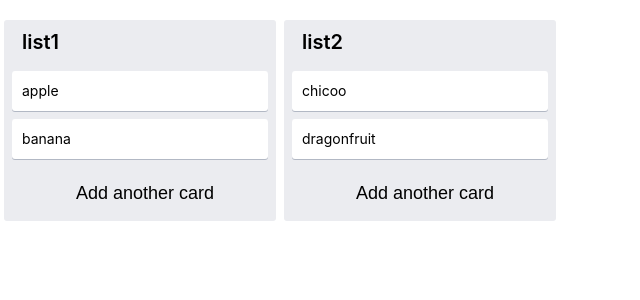
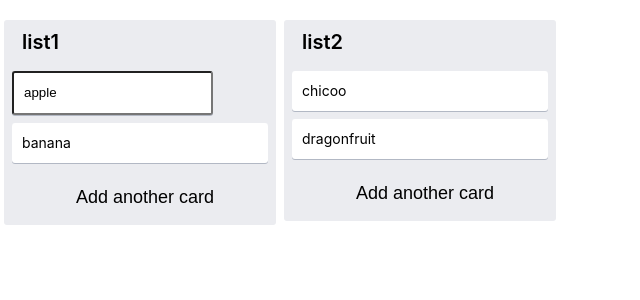
Before and after one commit to aayushah711/masai-module-4, a React (Create React App) app in the folder slate/: page / in a window 1280 px wide. Both pictures are taken after a click on the link "apple". Shown: the top 300 px of the page, without its empty margins (0-640 px from the left). Built offline with nearby package versions, Linux system fonts and the light colour scheme; the HTML template or start-up script is replaced by a standard one.

Commit message:
Added edit card function

```diff
--- a/slate/src/Components/Board.jsx
+++ b/slate/src/Components/Board.jsx
@@ -11,47 +11,77 @@ class Board extends React.Component {
 	}
 
 	updateData = (id, name) => {
-		const newData = this.state.data
+		const newData = this.state.data;
 
 		let obj = {
 			id: Date.now(),
-			name: name,
+			name: name
 		};
 		newData.map((item) => {
 			if (item.id === id) {
 				item.data.push(obj);
 			}
-		})
+		});
 
 		this.setState({
 			data: newData
-		})
-	}
+		});
+	};
 
 	updateListName = (id, name) => {
-		const newData = this.state.data
+		const newData = this.state.data;
 		newData.map((item) => {
-
 			if (item.id === id) {
 				item.name = name;
 				item.id = Date.now();
 			}
+		});
 
-		})
+		this.setState(
+			{
+				data: newData
+			},
+			() => console.log(this.state)
+		);
+	};
 
-		this.setState({
-			data: newData
-		}, () => console.log(this.state))
-	}
+	updateCardName = (listId, cardId, cardName) => {
+		const newData = this.state.data;
+		newData.map((list) => {
+			if (list.id === listId) {
+				list.data.map((card) => {
+					if (card.id === cardId) {
+						card.name = cardName;
+						card.id = Date.now();
+					}
+				});
+			}
+		});
 
+		this.setState(
+			{
+				data: newData
+			},
+			() => console.log(this.state)
+		);
+	};
 
 	render() {
 		const { data } = this.state;
 		return (
 			<div>
 				{data.map((list) => {
-					return <List key={list.id} id={list.id} name={list.name} data={list.data} updateData={this.updateData}
-					updateListName={this.updateListName} />;
+					return (
+						<List
+							key={list.id}
+							id={list.id}
+							name={list.name}
+							data={list.data}
+							updateData={this.updateData}
+							updateListName={this.updateListName}
+							updateCardName={this.updateCardName}
+						/>
+					);
 				})}
 			</div>
 		);
--- /dev/null
+++ b/slate/src/Components/Card.jsx
@@ -0,0 +1,96 @@
+import React, { Component } from 'react';
+import styled from 'styled-components';
+
+const ListCards = styled.div`
+	flex: 1 1 auto;
+	margin-bottom: 0;
+	overflow-y: auto;
+	overflow-x: hidden;
+	margin: 0 4px;
+	padding: 0 4px;
+	z-index: 1;
+	min-height: 0;
+`;
+
+const ListCard = styled.a`
+	background-color: #fff;
+	border-radius: 3px;
+	box-shadow: 0 1px 0 rgba(9, 30, 66, .25);
+	cursor: pointer;
+	display: block;
+	margin-bottom: 8px;
+	max-width: 300px;
+	min-height: 20px;
+	position: relative;
+	text-decoration: none;
+	z-index: 0;
+	padding: 10px;
+`;
+
+const RenameCard = styled.input`
+	background-color: #fff;
+	border-radius: 3px;
+	box-shadow: 0 1px 0 rgba(9, 30, 66, .25);
+	cursor: pointer;
+	display: block;
+	margin-bottom: 8px;
+	max-width: 300px;
+	min-height: 20px;
+	position: relative;
+	text-decoration: none;
+	z-index: 0;
+	padding: 10px;
+`;
+
+export default class Card extends Component {
+	constructor(props) {
+		super(props);
+		this.state = {
+			name: this.props.name,
+			renameCard: false,
+			renamedCard: this.props.name
+		};
+	}
+
+	handleChange = (e) => {
+		const { name, value } = e.target;
+		this.setState({
+			[name]: value
+		});
+	};
+
+	handleKeyDown = (e) => {
+		const { name, renamedCard } = this.state;
+		return e.key === 'Enter'
+			? this.props.updateCardName(this.props.listId, this.props.id, renamedCard)
+			: e.key === 'Escape' ? this.setState({ renameCard: false, renamedCard: name }) : null;
+	};
+
+	render() {
+		const { renameCard, renamedCard, name } = this.state;
+		const { handleChange, handleKeyDown } = this;
+		console.log(renameCard);
+		return (
+			<ListCards>
+				{renameCard ? (
+					<RenameCard
+						type="text"
+						name="renamedCard"
+						value={renamedCard}
+						onChange={handleChange}
+						onKeyDown={handleKeyDown}
+					/>
+				) : (
+					<ListCard
+						onClick={() => {
+							console.log('inside rename card');
+							this.setState({ renameCard: true }, () => console.log('renaming'));
+						}}
+					>
+						{name}
+					</ListCard>
+				)}
+			</ListCards>
+		);
+	}
+}
--- a/slate/src/Components/List.jsx
+++ b/slate/src/Components/List.jsx
@@ -1,5 +1,6 @@
 import React from 'react';
 import styled from 'styled-components';
+import Card from './Card';
 
 const ListWrapper = styled.div`
 	/* border: 1px solid black; */
@@ -123,8 +124,6 @@ const ListAnotherCard = styled.input`
 	padding: 10px;
 `;
 
-
-
 class List extends React.Component {
 	constructor(props) {
 		super(props);
@@ -134,9 +133,8 @@ class List extends React.Component {
 			newCard: false,
 			anotherCard: '',
 			renameList: false,
-			renamedList: this.props.name,
+			renamedList: this.props.name
 		};
-
 	}
 
 	addCard = () => {
@@ -151,37 +149,37 @@ class List extends React.Component {
 	};
 
 	handleCancel = () => {
-		this.setState({ newCard: false, anotherCard: "" });
-	}
+		this.setState({ newCard: false, anotherCard: '' });
+	};
 
 	handleSave = (event) => {
-		console.log(this.state.anotherCard)
-		this.props.updateData(this.props.id, this.state.anotherCard)
-		this.setState({ anotherCard: "" })
-	}
+		console.log(this.state.anotherCard);
+		this.props.updateData(this.props.id, this.state.anotherCard);
+		this.setState({ anotherCard: '' });
+	};
 
 	handleChange = (e) => {
-		const { name, value } = e.target
+		const { name, value } = e.target;
 		this.setState({
 			[name]: value
 		});
 	};
 
 	handleRename = (e) => {
-		this.setState({renameList: true});
-	}
+		this.setState({ renameList: true });
+	};
 
 	handleSaveList = () => {
-		this.props.updateListName(this.props.id, this.state.renamedList)
-		this.setState({renameList: false});
-	}
+		this.props.updateListName(this.props.id, this.state.renamedList);
+		this.setState({ renameList: false });
+	};
 
 	handleKeyDown = (e) => {
 		const { name } = this.state;
-		return e.key === "Enter" ?  this.handleSaveList() :
-		e.key === "Escape" ? this.setState({ renameList: false, renamedList: name }) : null;
-	}
-
+		return e.key === 'Enter'
+			? this.handleSaveList()
+			: e.key === 'Escape' ? this.setState({ renameList: false, renamedList: name }) : null;
+	};
 
 	render() {
 		// console.log(this.state);
@@ -190,7 +188,7 @@ class List extends React.Component {
 		return (
 			<ListWrapper>
 				<ListContainer>
-					{renameList ?
+					{renameList ? (
 						<ListHeader>
 							<ListHeaderName
 								type="text"
@@ -199,17 +197,21 @@ class List extends React.Component {
 								onChange={handleChange}
 								onKeyDown={handleKeyDown}
 							/>
-						</ListHeader> :
-						<ListHeader
-							onClick={handleRename}>
+						</ListHeader>
+					) : (
+						<ListHeader onClick={handleRename}>
 							<ListHeaderNameAssist>{name}</ListHeaderNameAssist>
 						</ListHeader>
-					}
+					)}
 					{data.map((card) => {
 						return (
-							<ListCards key={card.id} id={card.id}>
-								<ListCard>{card.name}</ListCard>
-							</ListCards>
+							<Card
+								key={card.id}
+								listId={this.props.id}
+								id={card.id}
+								name={card.name}
+								updateCardName={this.props.updateCardName}
+							/>
 						);
 					})}
 
```
Lines whose indentation alone changed are shown as unchanged.
